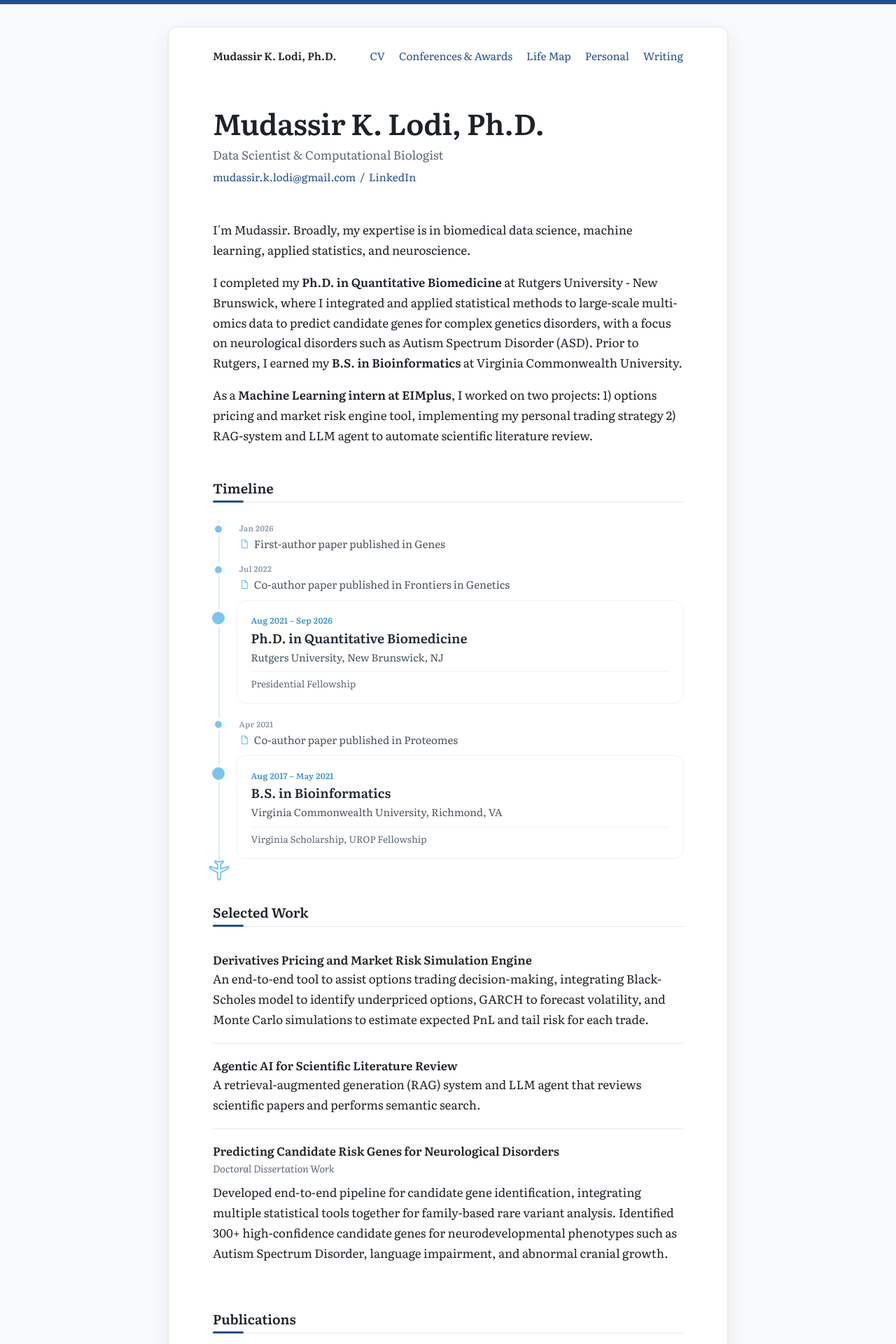
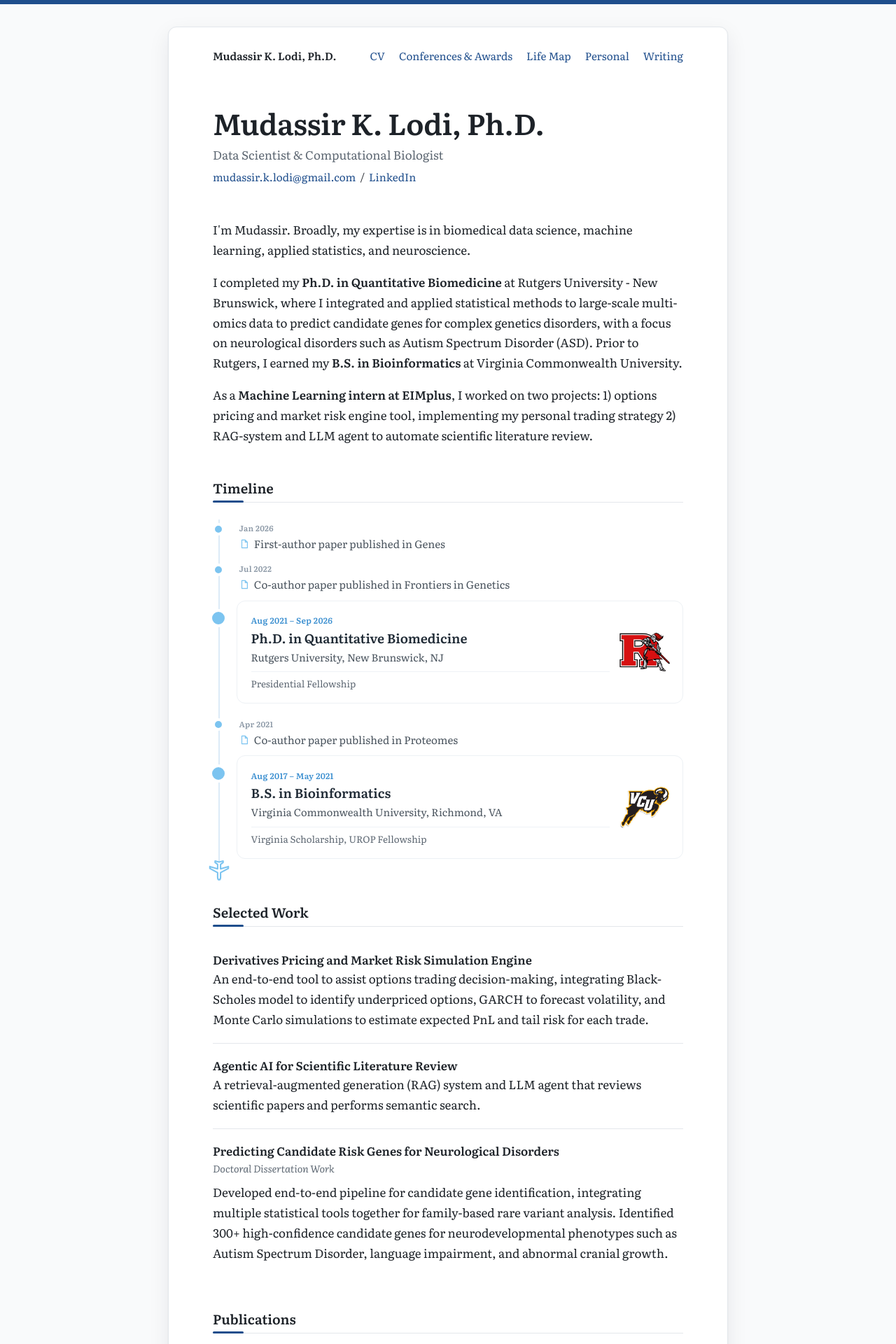
Before and after one commit to mklodi1/mklodi1.github.io, a Jekyll site: the page built from index.html, in a window 1280 px wide. Shown: the top 1920 px of the page at 70% size. Built offline with Jekyll 4.4.1, drawn with Linux system fonts in a browser that asks for light colours.

Commit message:
Add Rutgers and VCU logos to timeline
Co-Authored-By: Claude Opus 5.5 <noreply@anthropic.com>
Claude-Session: https://claude.ai/code/session_018B7yRm4wV88UDqtVSP6gVK

```diff
--- a/assets/css/style.css
+++ b/assets/css/style.css
@@ -585,9 +585,9 @@ body { border-top: 6px solid var(--link); }
 .journey-item.in .journey-dot { background: #fff; }
 .journey-item.reached .journey-dot, .journey:not(.journey-animate) .journey-dot { background: var(--tl); }
 .journey-card { position: relative; }
-.journey-card:has(.journey-logo) { padding-right: 5rem; }
+.journey-card:has(.journey-logo) { padding-right: 6.5rem; }
 .journey-logo {
-  position: absolute; right: 1rem; top: 50%; width: 52px; height: 52px; object-fit: contain;
+  position: absolute; right: 1.1rem; top: 50%; width: 72px; height: 60px; object-fit: contain;
   transform: translateY(-50%); opacity: 1;
 }
 @media (prefers-reduced-motion: no-preference) {
@@ -596,7 +596,7 @@ body { border-top: 6px solid var(--link); }
 }
 @media (max-width: 600px) {
   .journey-card:has(.journey-logo) { padding-right: 4rem; }
-  .journey-logo { width: 40px; height: 40px; right: .75rem; }
+  .journey-logo { width: 48px; height: 42px; right: .75rem; }
 }
 
 /* schools stand out; papers sit quietly between them */
@@ -611,3 +611,12 @@ body { border-top: 6px solid var(--link); }
 .journey-doc { flex: none; color: #7CC4F0; }
 .journey-paper:hover .journey-card { border: 0; box-shadow: none; }
 .journey-paper:hover .journey-title { color: var(--link); }
+
+/* keep room for the logo so it never overlaps text */
+.journey-education .journey-card:has(.journey-logo) { padding-right: 6.5rem; }
+@media (max-width: 600px) {
+  .journey-education .journey-card:has(.journey-logo) { padding-right: 3.9rem; }
+  .journey-logo { top: .9rem; width: 44px; height: 38px; right: .7rem; transform: none; }
+  .journey-animate .journey-logo { transform: scale(.6); }
+  .journey-animate .reached .journey-logo { transform: none; }
+}
```
Also changed, not shown: assets/img/logos/rutgers.png (added), assets/img/logos/vcu.png (added).
